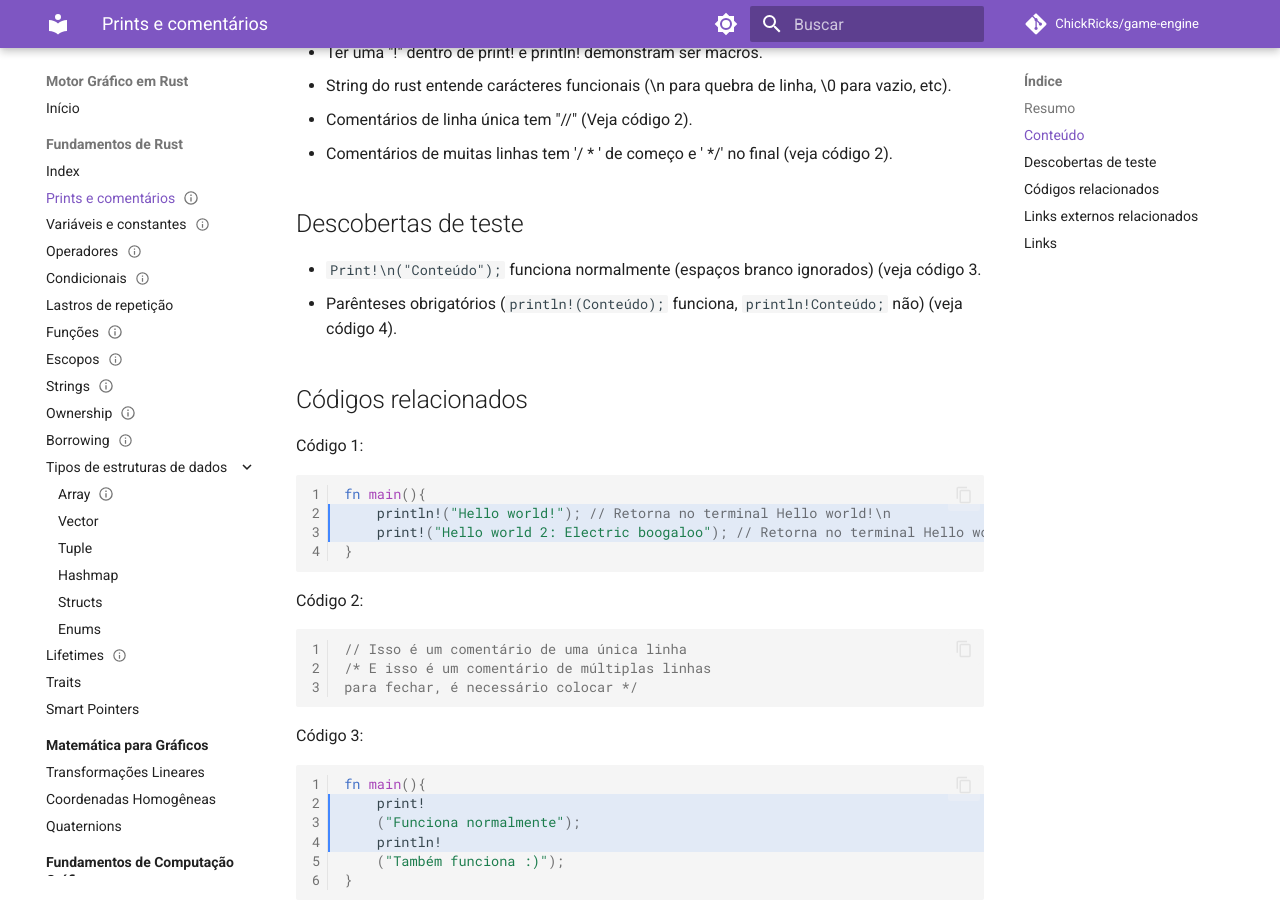
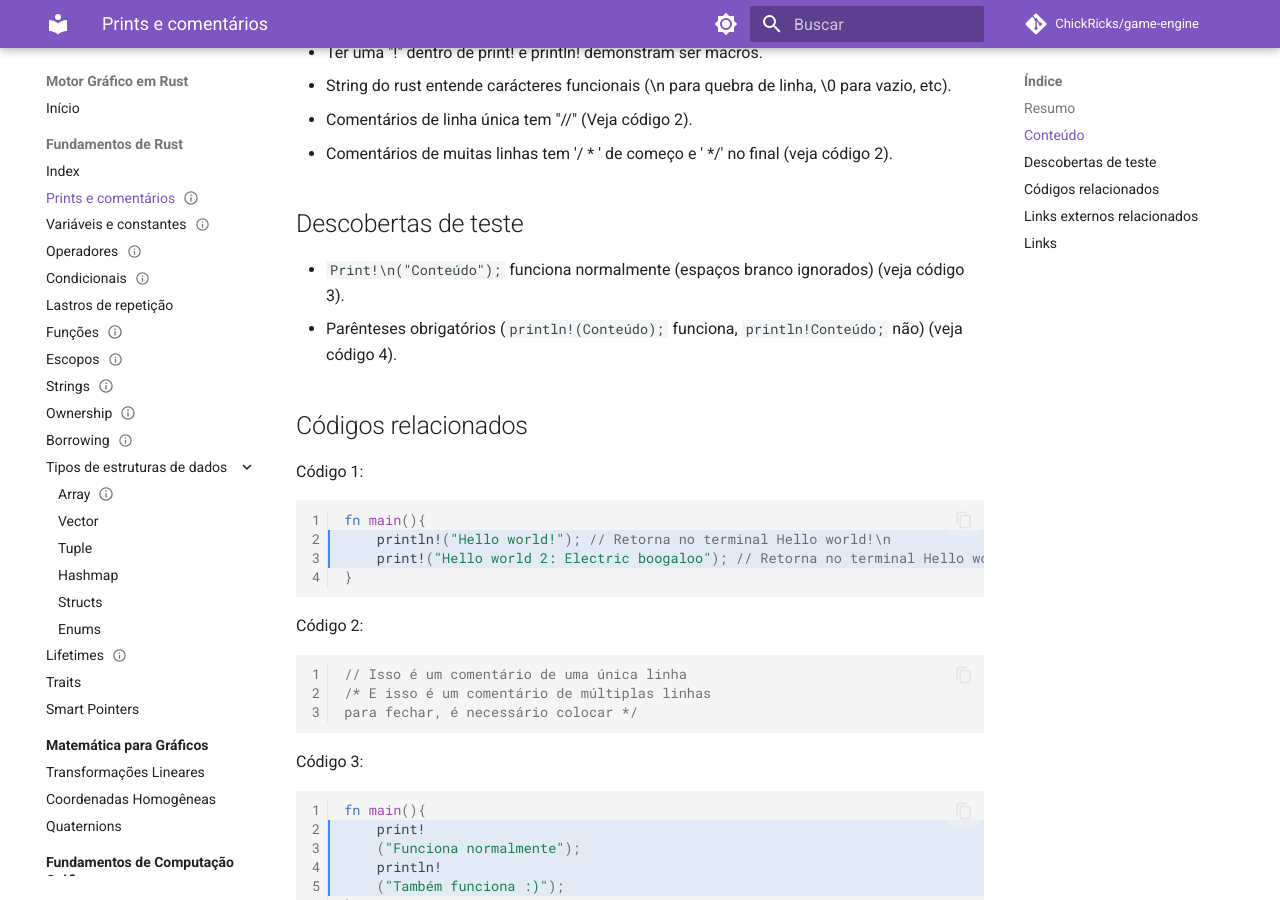
Before and after one commit to ChickRicks/game-engine, an MkDocs documentation site: the page built from docs/1-fundamentos-rust/1-Prints-e-comentarios.md, in a window 1280 px wide and 900 px high, scrolled down 493 px. Built offline with MkDocs 1.6.1 and Material for MkDocs 9.7.7, drawn with Linux system fonts in a browser that asks for light colours; comment, search, counter and statistics services are not loaded.

Commit message:
vault backup: 2026-11-04 20:18:45

````diff
--- a/docs/1-fundamentos-rust/1-Prints-e-comentarios.md
+++ b/docs/1-fundamentos-rust/1-Prints-e-comentarios.md
@@ -20,7 +20,7 @@ autor: ChickRicks
 - Comentários de linha única tem "//" (Veja código 2).
 - Comentários de muitas linhas tem '/ * ' de começo e ' \*/' no final (veja código 2).
 ## Descobertas de teste
-- `Print!\n("Conteúdo");` funciona normalmente (espaços branco ignorados) (veja código 3.
+- `Print!\n("Conteúdo");` funciona normalmente (espaços branco ignorados) (veja código 3).
 - Parênteses obrigatórios (`println!(Conteúdo);` funciona, `println!Conteúdo;` não) (veja código 4).
 ## Códigos relacionados
 Código 1:
@@ -31,13 +31,13 @@ fn main(){
 }
 ```
 Código 2:
-``` rust linenums="1"
+```rust linenums="1"
 // Isso é um comentário de uma única linha
 /* E isso é um comentário de múltiplas linhas
 para fechar, é necessário colocar */
 ```
 Código 3:
-```rust hl_lines="2-4" linenums="1"
+```rust hl_lines="2-5" linenums="1"
 fn main(){
 	print!
 	("Funciona normalmente");
@@ -55,6 +55,7 @@ fn main(){
 	// Esse código não vai compilar, vide linhas 4 e 5
 }
 ```
+
 ## Links externos relacionados
 - [w3schools síntaxe](https://www.w3schools.com/rust/rust_syntax.php) até [w3schools comments](https://www.w3schools.com/rust/rust_comments.php).
 
````
